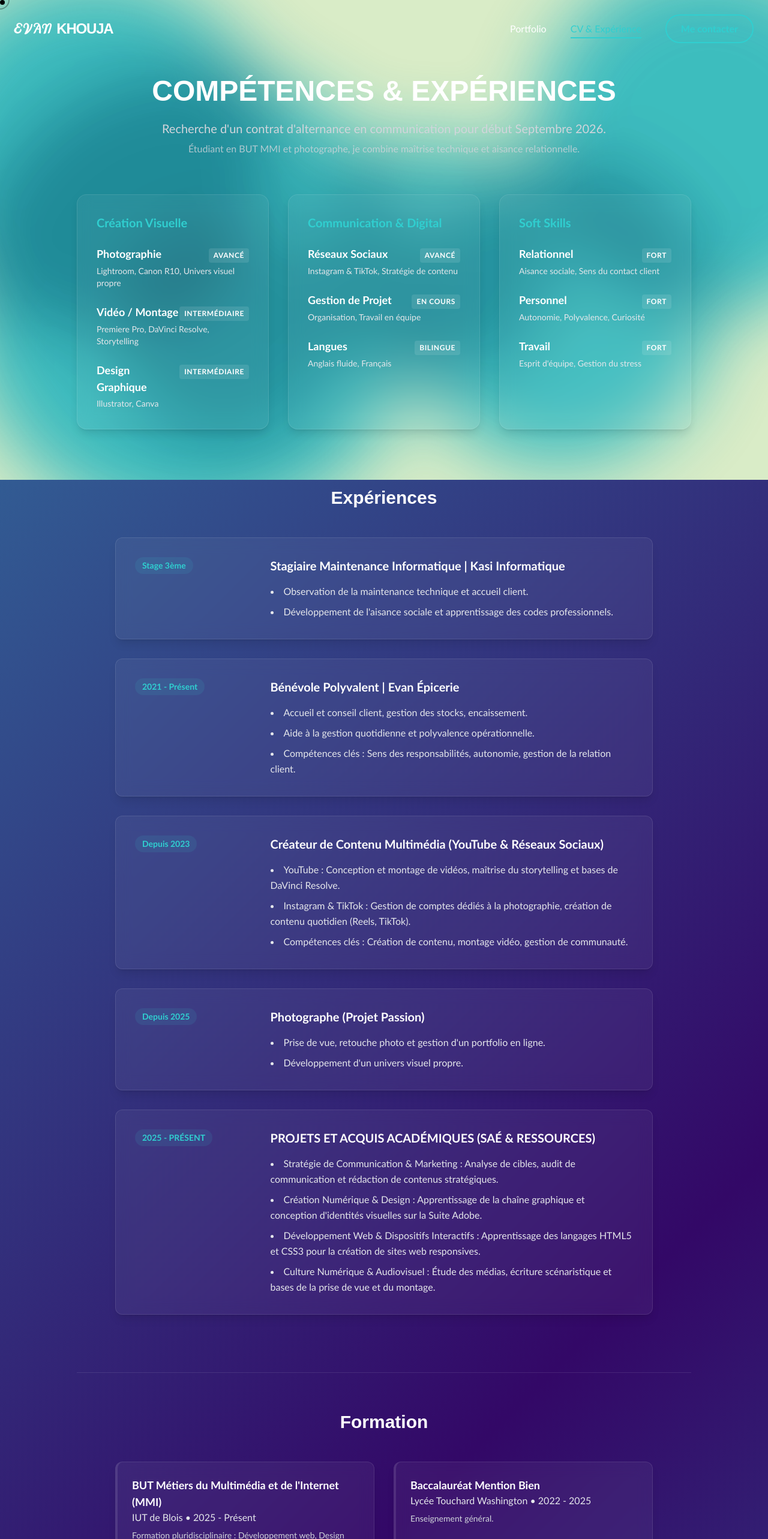
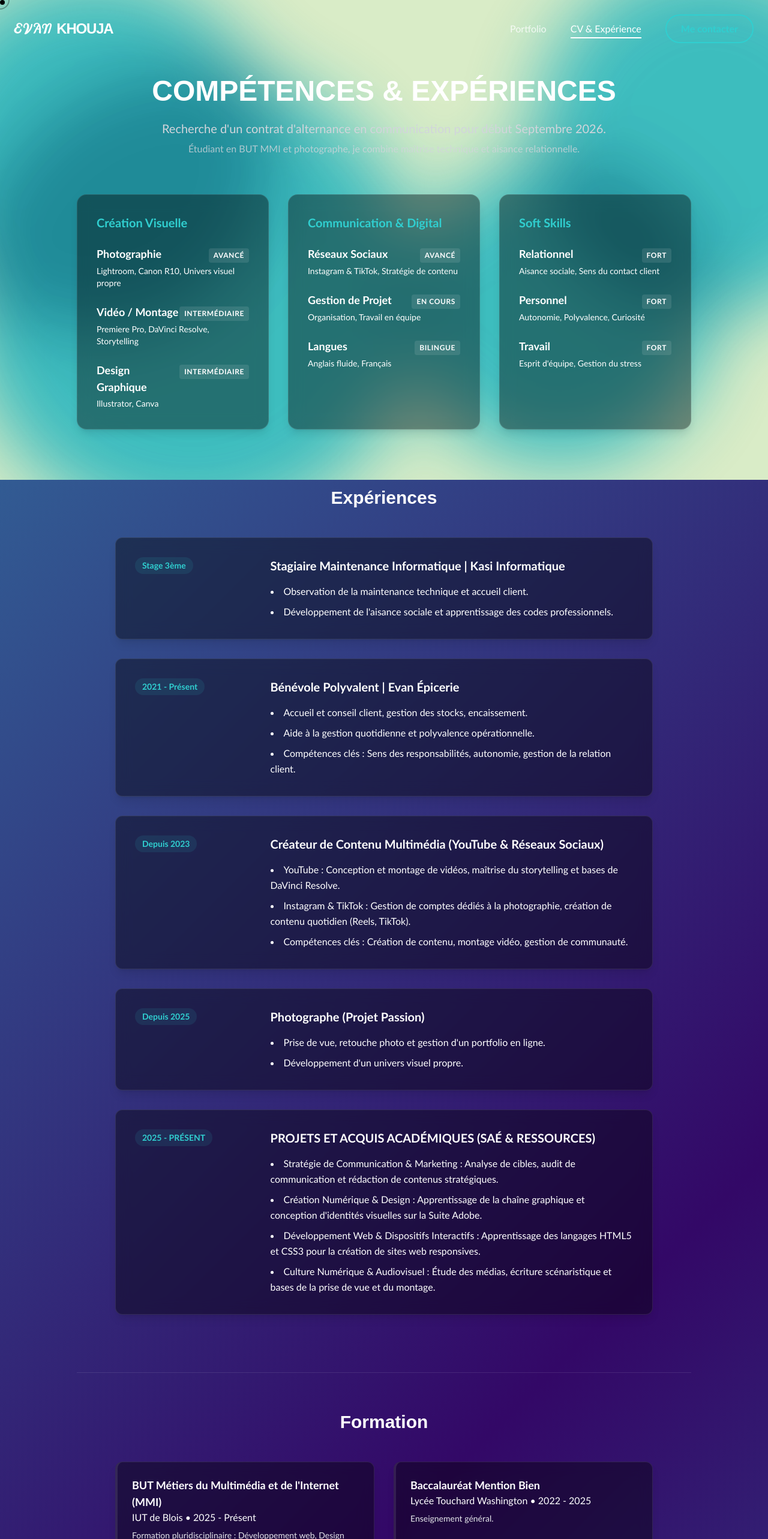
Before and after one commit to Evnooojj/khoujaevan, a React (Vite) app: page /cv in a window 1280 px wide. Shown: the top 2566 px of the page at 60% size. Built offline with nearby package versions, Linux system fonts and the light colour scheme.

Commit message:
Initial commit: Portfolio Deployment

```diff
--- a/src/components/layout/Navbar.jsx
+++ b/src/components/layout/Navbar.jsx
@@ -51,14 +51,14 @@ const Navbar = () => {
                             key={item.name}
                             to={item.path}
                             className={clsx(
-                                'relative text-base font-medium transition-all duration-300 hover:text-primary-cyan group',
-                                location.pathname === item.path ? 'text-primary-cyan font-bold' : 'text-white'
+                                'relative text-base font-medium transition-all duration-300 hover:text-white group',
+                                location.pathname === item.path ? 'text-white font-bold' : 'text-white/80'
                             )}
                             data-cursor-hover
                         >
                             {item.name}
                             <span className={clsx(
-                                "absolute -bottom-1 left-0 w-0 h-0.5 bg-primary-cyan transition-all duration-300 group-hover:w-full",
+                                "absolute -bottom-1 left-0 w-0 h-0.5 bg-white transition-all duration-300 group-hover:w-full",
                                 location.pathname === item.path ? "w-full" : ""
                             )}></span>
                         </Link>
--- a/src/components/ui/LandoBackground.jsx
+++ b/src/components/ui/LandoBackground.jsx
@@ -54,12 +54,6 @@ const LandoBackground = () => {
                 {/* Bottom Right */}
                 <motion.div variants={blob4} animate="animate" className="absolute bottom-[-15%] right-[10%] w-[50vw] h-[50vw] rounded-full mix-blend-multiply opacity-80" style={{ backgroundColor: colorTurquoise }} />
 
-                {/* Center Floater 1 */}
-                <motion.div variants={blob5} animate="animate" className="absolute top-[30%] left-[20%] w-[35vw] h-[35vw] rounded-full mix-blend-multiply opacity-70" style={{ backgroundColor: colorTurquoise }} />
-
-                {/* Center Floater 2 */}
-                <motion.div variants={blob6} animate="animate" className="absolute top-[40%] right-[30%] w-[40vw] h-[40vw] rounded-full mix-blend-multiply opacity-70" style={{ backgroundColor: colorTurquoise }} />
-
             </div>
 
             {/* GRAIN REMOVED as requested */}
--- a/src/pages/CV.jsx
+++ b/src/pages/CV.jsx
@@ -106,7 +106,7 @@ const CV = () => {
                             whileInView={{ opacity: 1, y: 0 }}
                             viewport={{ once: true }}
                             transition={{ duration: 0.5, delay: index * 0.1 }}
-                            className="bg-white/5 backdrop-blur-md rounded-2xl p-8 border border-white/10 shadow-lg hover:shadow-xl transition-all hover:-translate-y-1"
+                            className="bg-black/40 backdrop-blur-md rounded-2xl p-8 border border-white/10 shadow-lg hover:shadow-xl transition-all hover:-translate-y-1"
                         >
                             <h3 className="text-xl font-bold mb-6 text-primary-cyan">
                                 {skillGroup.category}
@@ -120,7 +120,7 @@ const CV = () => {
                                                 {item.level}
                                             </span>
                                         </div>
-                                        <p className="text-sm text-gray-200 font-medium">
+                                        <p className="text-sm text-white font-medium">
                                             {item.details}
                                         </p>
                                     </div>
@@ -141,7 +141,7 @@ const CV = () => {
                                 whileInView={{ opacity: 1, x: 0 }}
                                 viewport={{ once: true }}
                                 transition={{ duration: 0.5, delay: index * 0.1 }}
-                                className="bg-white/5 backdrop-blur-md rounded-xl p-8 shadow-lg border border-white/10 flex flex-col md:flex-row gap-6 hover:bg-white/10 transition-colors"
+                                className="bg-black/40 backdrop-blur-md rounded-xl p-8 shadow-lg border border-white/10 flex flex-col md:flex-row gap-6 hover:bg-black/50 transition-colors"
                             >
                                 <div className="md:w-1/4">
                                     <span className="inline-block px-3 py-1 text-sm font-bold text-primary-teal bg-primary-teal/10 rounded-full">
@@ -150,7 +150,7 @@ const CV = () => {
                                 </div>
                                 <div className="md:w-3/4">
                                     <h4 className="text-xl font-bold mb-4 text-white">{exp.title}</h4>
-                                    <ul className="space-y-2 list-disc list-inside text-gray-200 font-medium">
+                                    <ul className="space-y-2 list-disc list-inside text-white font-medium">
                                         {exp.details.map((detail, i) => (
                                             <li key={i} className="leading-relaxed">{detail}</li>
                                         ))}
@@ -171,19 +171,19 @@ const CV = () => {
                     <h3 className="text-3xl font-display font-bold text-center mb-12 text-white">Formation</h3>
                     <div className="grid grid-cols-1 md:grid-cols-2 gap-8 max-w-4xl mx-auto">
                         {/* BUT MMI */}
-                        <div className="bg-white/5 backdrop-blur-md rounded-xl p-6 shadow-lg border-l-4 border-primary-cyan border-t border-r border-b border-white/10 hover:bg-white/10 transition-colors">
+                        <div className="bg-black/40 backdrop-blur-md rounded-xl p-6 shadow-lg border-l-4 border-primary-cyan border-t border-r border-b border-white/10 hover:bg-black/50 transition-colors">
                             <h4 className="text-lg font-bold text-white">BUT Métiers du Multimédia et de l'Internet (MMI)</h4>
-                            <p className="text-gray-200 font-medium">IUT de Blois • 2025 - Présent</p>
-                            <p className="text-sm text-gray-300 mt-2">
+                            <p className="text-white font-medium">IUT de Blois • 2025 - Présent</p>
+                            <p className="text-sm text-gray-200 mt-2">
                                 Formation pluridisciplinaire : Développement web, Design graphique, Communication, Audiovisuel.
                             </p>
                         </div>
 
                         {/* Lycée */}
-                        <div className="bg-white/5 backdrop-blur-md rounded-xl p-6 shadow-lg border-l-4 border-gray-400 border-t border-r border-b border-white/10 hover:bg-white/10 transition-colors">
+                        <div className="bg-black/40 backdrop-blur-md rounded-xl p-6 shadow-lg border-l-4 border-gray-400 border-t border-r border-b border-white/10 hover:bg-black/50 transition-colors">
                             <h4 className="text-lg font-bold text-white">Baccalauréat Mention Bien</h4>
-                            <p className="text-gray-200 font-medium">Lycée Touchard Washington • 2022 - 2025</p>
-                            <p className="text-sm text-gray-300 mt-2">
+                            <p className="text-white font-medium">Lycée Touchard Washington • 2022 - 2025</p>
+                            <p className="text-sm text-gray-200 mt-2">
                                 Enseignement général.
                             </p>
                         </div>
```
Also changed, not shown: 1 other file (tests, documents, lock files or other folders).
